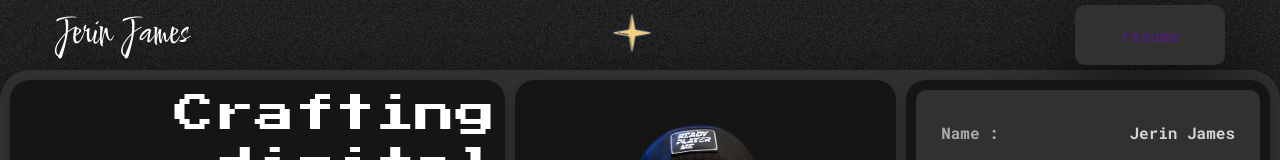
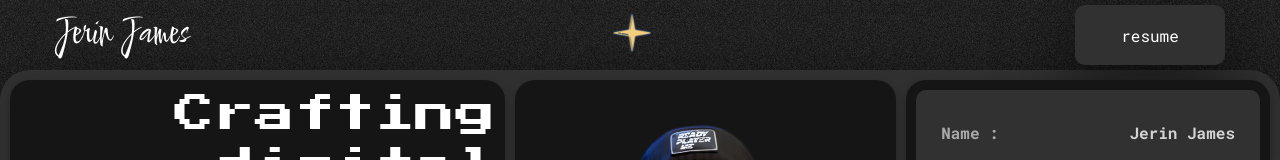
Before and after one commit to jerinzech/portfolio-2024-v1, a React (Vite) app: page / in a window 1280 px wide. Shown: the top 160 px of the page. Built offline with nearby package versions, Linux system fonts and the light colour scheme.

Commit message:
a tag unset

```diff
--- a/src/scss/components/Header.scss
+++ b/src/scss/components/Header.scss
@@ -9,6 +9,7 @@
   justify-content: space-between;
   /* background-color: pink; */
   align-items: center;
+  color: var(--dark-mode-text);
 }
 
 .nameLogo {
@@ -38,6 +39,7 @@
 }
 
 a {
+  all:unset;
   text-decoration: none;
 }
 
--- a/src/scss/globals/boilerplate.scss
+++ b/src/scss/globals/boilerplate.scss
@@ -7,6 +7,8 @@ html {
   box-sizing: inherit;
   margin: 0;
   padding: 0;
+
+
 }
 
 body {
```
